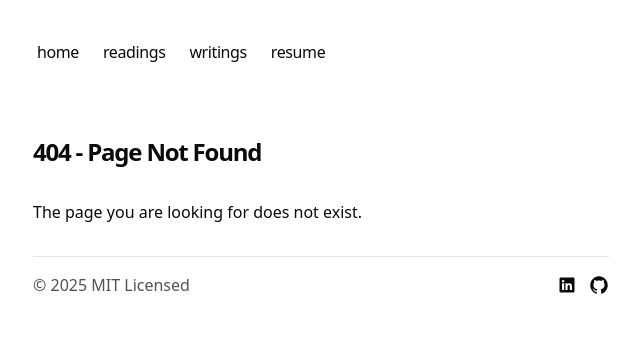
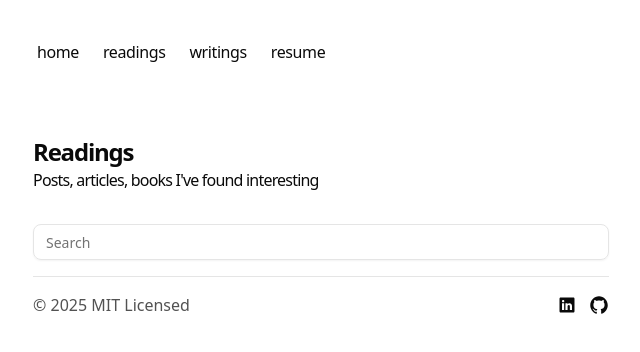
Before and after one commit to ericwang1409/ericwangs.win, a Next.js app: page /readings in a window 1280 px wide. Before the commit this address had no page. Shown: the top 352 px of the page, without its empty margins (319-959 px from the left). Built offline with nearby package versions, Linux system fonts and the light colour scheme.

Commit message:
readings

```diff
--- /dev/null
+++ b/app/readings/page.tsx
@@ -0,0 +1,20 @@
+import Fuse from "fuse.js";
+import { Input } from "@/components/ui/input";
+import { useState } from "react";
+import { useEffect } from "react";
+
+export default function Page() {
+  const [searchTerm, setSearchTerm] = useState("");
+
+  return (
+    <section>
+      <div className="mb-8 tracking-tighter">
+        <h1 className="font-semibold text-2xl tracking-tighter">Readings</h1>
+        <h2 className="tracking-tigether">
+          Posts, articles, books I&apos;ve found interesting
+        </h2>
+      </div>
+      <Input placeholder="Search" value={searchTerm} />
+    </section>
+  );
+}
--- /dev/null
+++ b/components/ui/input.tsx
@@ -0,0 +1,21 @@
+import * as React from "react"
+
+import { cn } from "@/lib/utils"
+
+function Input({ className, type, ...props }: React.ComponentProps<"input">) {
+  return (
+    <input
+      type={type}
+      data-slot="input"
+      className={cn(
+        "file:text-foreground placeholder:text-muted-foreground selection:bg-primary selection:text-primary-foreground dark:bg-input/30 border-input flex h-9 w-full min-w-0 rounded-md border bg-transparent px-3 py-1 text-base shadow-xs transition-[color,box-shadow] outline-none file:inline-flex file:h-7 file:border-0 file:bg-transparent file:text-sm file:font-medium disabled:pointer-events-none disabled:cursor-not-allowed disabled:opacity-50 md:text-sm",
+        "focus-visible:border-ring focus-visible:ring-ring/50 focus-visible:ring-[3px]",
+        "aria-invalid:ring-destructive/20 dark:aria-invalid:ring-destructive/40 aria-invalid:border-destructive",
+        className
+      )}
+      {...props}
+    />
+  )
+}
+
+export { Input }
--- a/package.json
+++ b/package.json
@@ -16,6 +16,7 @@
     "@vercel/speed-insights": "^1.2.0",
     "class-variance-authority": "^0.7.1",
     "clsx": "^2.1.1",
+    "fuse.js": "^7.1.0",
     "geist": "^1.3.1",
     "lucide-react": "^0.485.0",
     "next": "15.2.4",
```
Also changed, not shown: 2 other files (tests, documents, lock files or other folders).
